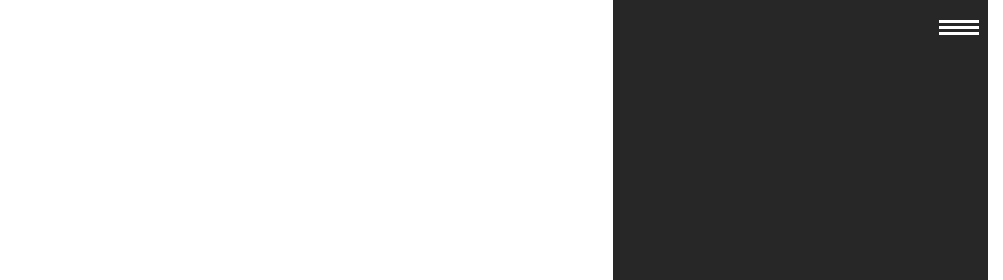
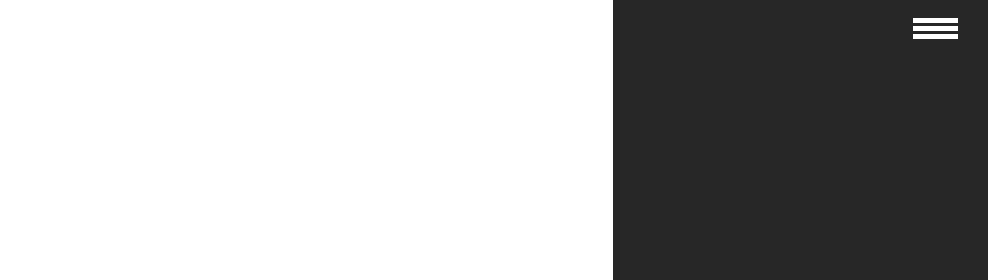
Before and after one commit to alexsej-js/moon_river, a plain HTML site: page index.html in a window 1280 px wide. Shown: the top 280 px of the page, 277-1280 px from the left. Drawn offline with nearby package versions, Linux system fonts and the light colour scheme; a web font is replaced by a local one.

Commit message:
Update style.css

```diff
--- a/css/style.css
+++ b/css/style.css
@@ -449,10 +449,10 @@ body {
 .header-burger1 {
     position: fixed;
     top: 26px;
-    left: 95%;
+    left: 93%;
     margin-bottom: 5px;
-    width: 30px;
-    height: 3px;
+    width: 35px;
+    height: 5px;
     background-color: rgb(255, 255, 255);
     display: block;
     cursor: pointer;
@@ -460,11 +460,11 @@ body {
 }
 .header-burger2 {
     position: fixed;
-    top: 20px;
-    left: 95%;
+    top: 18px;
+    left: 93%;
     margin-bottom: 5px;
-    width: 30px;
-    height: 3px;
+    width: 35px;
+    height: 5px;
     background-color: rgb(255, 255, 255);
     display: block;
     cursor: pointer;
@@ -472,19 +472,20 @@ body {
 }
 .header-burger3 {
     position: fixed;
-    top: 32px;
-    left: 95%;
+    top: 34px;
+    left: 93%;
     margin-bottom: 5px;
-    width: 30px;
-    height: 3px;
+    width: 35px;
+    height: 5px;
     background-color: rgb(255, 255, 255);
     display: block;
     cursor: pointer;
-     padding: 0 5px;
+    padding: 0 5px;
 }
 .header-nav {
     z-index: 15;
     padding: 35px;
+    margin-right: 32px;
     position: relative;
     background-color: none;
     justify-content: flex-end;
@@ -1068,3 +1069,8 @@ body {
         padding-bottom: 30px;
     }
 }
+@media  (max-width: 1250px) {
+    .img-ring {
+        flex: 0 0 100px;
+}
+}
```
